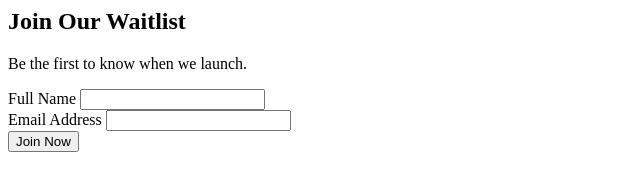
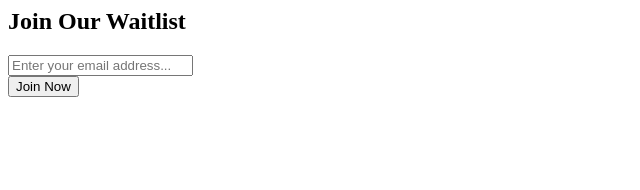
Before and after one commit to iampaulpascua-dev/waitlist-form, a plain HTML site: page index.html in a window 1280 px wide. Shown: the whole page, without its empty margins (0-640 px from the left). Drawn offline with Linux system fonts and the light colour scheme.

Commit message:
Update index.html

```diff
--- a/index.html
+++ b/index.html
@@ -1,13 +1,7 @@
 <form class="waitlist-form">
   <h2>Join Our Waitlist</h2>
-  <p>Be the first to know when we launch.</p>
   <div class="form-group">
-    <label for="name">Full Name</label>
-    <input type="text" id="name" name="name" required>
+    <input type="email" id="email" name="email" placeholder="Enter your email address..." required>
   </div>
-  <div class="form-group">
-    <label for="email">Email Address</label>
-    <input type="email" id="email" name="email" required>
-  </div>
-  <button type="submit">Join Now</button>
+  <button type="submit" class="cta-button">Join Now</button>
 </form>
```
